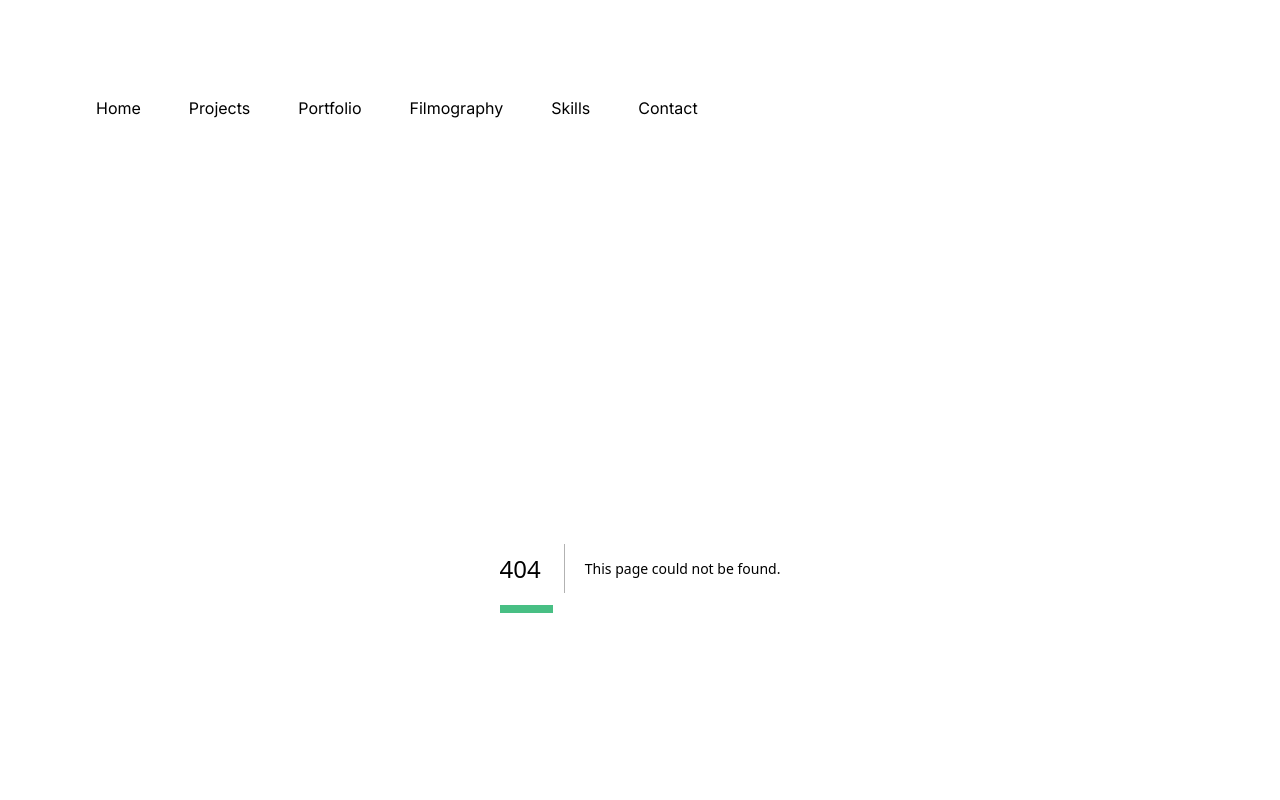
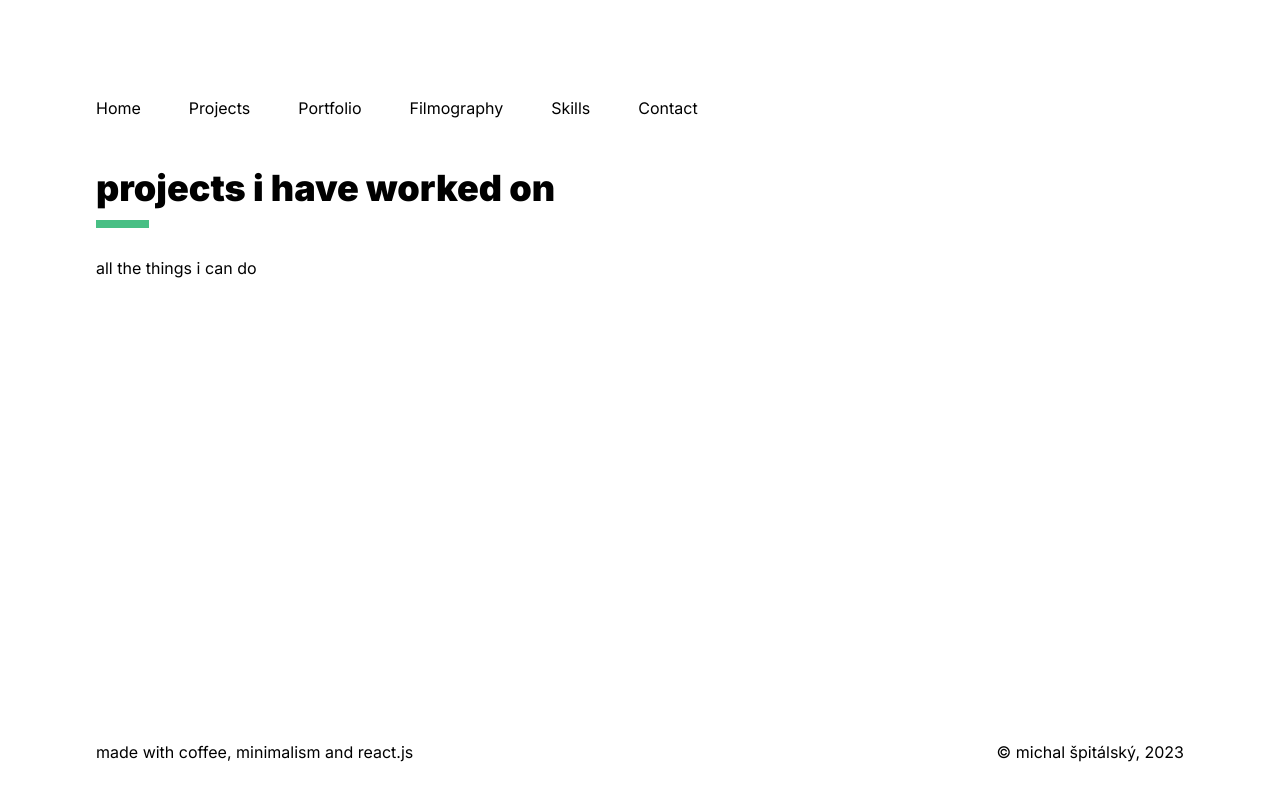
Before and after one commit to Lossmeril/michal-portfolio, a Next.js app: page /projects in a window 1280 px wide. Before the commit this address had no page. Shown: the top 800 px of the page. Built offline with nearby package versions, Linux system fonts and the light colour scheme.

Commit message:
feat: projects page

```diff
--- /dev/null
+++ b/app/projects/page.tsx
@@ -0,0 +1,11 @@
+const ProjectsPage = () => {
+  return (
+    <>
+      <h1 className="text-4xl font-black">projects I have worked on</h1>
+      <p className="lowercase mb-12">All the things I can do</p>
+      <div className="flex flex-row flex-wrap justify-start"></div>
+    </>
+  );
+};
+
+export default ProjectsPage;
--- a/components/navbar.tsx
+++ b/components/navbar.tsx
@@ -7,7 +7,7 @@ import { IoMdClose } from "react-icons/io";
 
 const links = [
   ["/", "Home"],
-  ["", "Projects"],
+  ["/projects", "Projects"],
   ["/portfolio", "Portfolio"],
   ["/filmography", "Filmography"],
   ["/skills", "Skills"],
```
